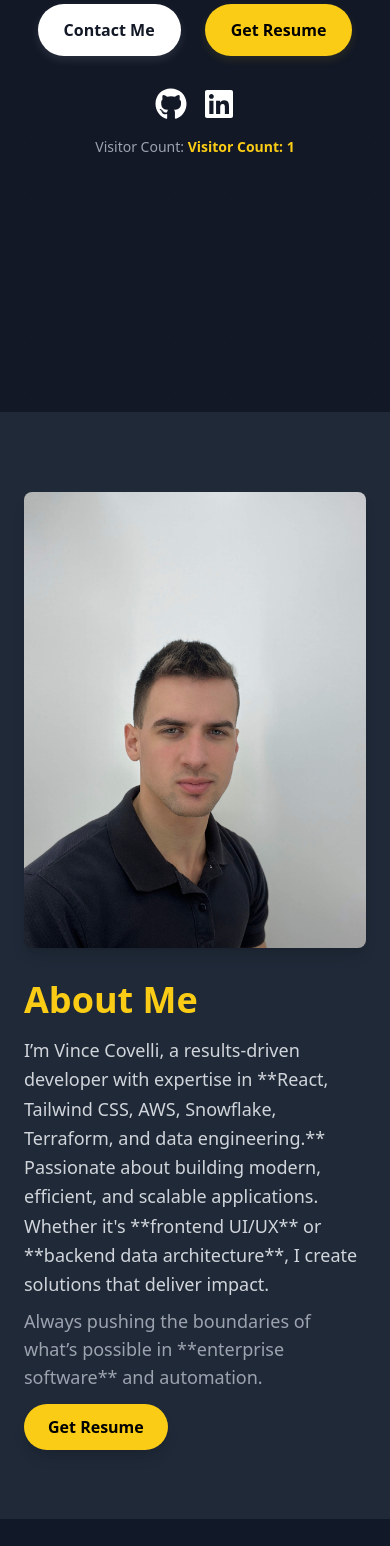
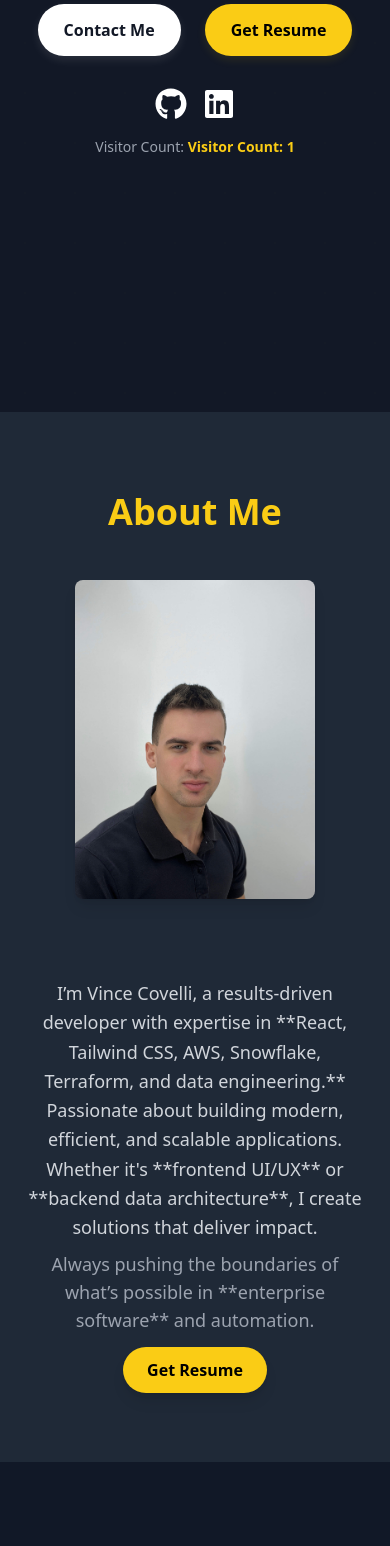
Before and after one commit to vcovelli/vc-portfolio, a React (Vite) app: page / in a window 390 px wide. Shown: the part 432-1978 px from the top of the page. Built offline with nearby package versions, Linux system fonts and the light colour scheme; no server answers; the database is empty.

Commit message:
Polished up the AboutMe section and headshot location. Adjusted the speed of the skills side scroller on mobile view.

```diff
--- a/src/App.jsx
+++ b/src/App.jsx
@@ -1,6 +1,6 @@
 import React from "react";
 import Navbar from "./components/Navbar/Navbar";
-import AboutMe from "./components/AboutMe";
+import AboutMe from "./components/AboutMe/AboutMe";
 import Experience from "./components/Experience/Experience";
 import Skills from "./components/Skills/Skills";
 import Education from "./components/Education/Education";
--- a/src/components/AboutMe.jsx
+++ /dev/null
@@ -1,53 +0,0 @@
-import React from "react";
-import { motion } from "framer-motion";
-
-export default function AboutMe() {
-  return (
-    <section id="about" className="py-20 bg-gray-800 text-white">
-      <div className="max-w-7xl mx-auto px-6 flex flex-col md:flex-row items-center">
-        {/* Image Section */}
-        <motion.div
-          className="w-full md:w-1/3"
-          initial={{ opacity: 0, x: -50 }}
-          animate={{ opacity: 1, x: 0 }}
-          transition={{ duration: 0.8 }}
-        >
-          <img
-            src="/vc-portfolio/RetouchedHeadshot-4of5.jpg"
-            alt="Vince Covelli"
-            className="rounded-lg shadow-lg w-90 h-85 object-cover mx-auto md:mx-0"
-          />
-        </motion.div>
-
-        {/* Text Section */}
-        <motion.div
-          className="w-full md:w-2/3 md:pl-12 mt-8 md:mt-0"
-          initial={{ opacity: 0, x: 50 }}
-          animate={{ opacity: 1, x: 0 }}
-          transition={{ duration: 0.8, delay: 0.2 }}
-        >
-          <h2 className="text-4xl font-bold text-yellow-400">About Me</h2>
-          <p className="mt-4 text-lg text-gray-300 leading-relaxed">
-            I’m Vince Covelli, a results-driven developer with expertise in **React, Tailwind CSS, AWS, Snowflake, Terraform, and data engineering.**
-            Passionate about building modern, efficient, and scalable applications.
-            Whether it's **frontend UI/UX** or **backend data architecture**, I create solutions that deliver impact.
-          </p>
-          <p className="mt-2 text-lg text-gray-400">
-            Always pushing the boundaries of what’s possible in **enterprise software** and automation.
-          </p>
-
-          {/* Get Resume Button */}
-          <div className="mt-6">
-            <a
-              href="/Vincent-Covelli Resume 2025.pdf"
-              className="px-6 py-3 bg-yellow-400 text-black font-bold rounded-full shadow-lg hover:bg-yellow-300 transition duration-300"
-              download
-            >
-              Get Resume
-            </a>
-          </div>
-        </motion.div>
-      </div>
-    </section>
-  );
-}
--- /dev/null
+++ b/src/components/AboutMe/AboutMe.jsx
@@ -0,0 +1,70 @@
+import React from "react";
+import { motion } from "framer-motion";
+
+export default function AboutMe() {
+  return (
+    <section id="about" className="py-20 bg-gray-800 text-white">
+      <div className="max-w-7xl mx-auto px-6 flex flex-col md:flex-row-reverse items-center gap-8">
+        {/* Mobile-Only Heading */}
+        <motion.h2
+          className="text-4xl font-bold text-yellow-400 mb-4 md:hidden"
+          initial={{ opacity: 0, y: -20 }}
+          animate={{ opacity: 1, y: 0 }}
+          transition={{ duration: 0.8 }}
+        >
+          About Me
+        </motion.h2>
+
+        {/* Image Section */}
+        <motion.div
+          className="w-full md:w-1/3 flex justify-center"
+          initial={{ opacity: 0, x: 50 }}
+          animate={{ opacity: 1, x: 0 }}
+          transition={{ duration: 0.8 }}
+        >
+          <img
+            src="/vc-portfolio/RetouchedHeadshot-4of5.jpg"
+            alt="Vince Covelli"
+            className="rounded-lg shadow-lg w-[70%] sm:w-[60%] md:w-[100%] max-w-[400px] object-cover"
+          />
+        </motion.div>
+
+        {/* Text Section */}
+        <motion.div
+          className="w-full md:w-2/3 md:pr-12 mt-8 md:mt-0 text-center md:text-left"
+          initial={{ opacity: 0, x: -50 }}
+          animate={{ opacity: 1, x: 0 }}
+          transition={{ duration: 0.8, delay: 0.2 }}
+        >
+          {/* Desktop-Only Heading */}
+          <h2 className="hidden md:block text-4xl font-bold text-yellow-400 mb-8">
+            About Me
+          </h2>
+
+          <p className="mt-4 text-lg text-gray-300 leading-relaxed">
+            I’m Vince Covelli, a results-driven developer with expertise in
+            **React, Tailwind CSS, AWS, Snowflake, Terraform, and data
+            engineering.** Passionate about building modern, efficient, and
+            scalable applications. Whether it's **frontend UI/UX** or **backend
+            data architecture**, I create solutions that deliver impact.
+          </p>
+          <p className="mt-2 text-lg text-gray-400">
+            Always pushing the boundaries of what’s possible in **enterprise
+            software** and automation.
+          </p>
+
+          {/* Get Resume Button */}
+          <div className="mt-6">
+            <a
+              href="/Vincent-Covelli Resume 2025.pdf"
+              className="px-6 py-3 bg-yellow-400 text-black font-bold rounded-full shadow-lg hover:bg-yellow-300 transition duration-300"
+              download
+            >
+              Get Resume
+            </a>
+          </div>
+        </motion.div>
+      </div>
+    </section>
+  );
+}
--- a/src/components/Skills/Skills.css
+++ b/src/components/Skills/Skills.css
@@ -51,3 +51,20 @@
     transform: translateX(-50%);
   }
 }
+
+/* Add responsiveness and dynamic scroll speed */
+@media (max-width: 768px) {
+  .marquee {
+    animation-duration: 8s; /* Faster scroll speed on mobile */
+  }
+
+  .skill-card {
+    width: 100px; /* Adjust size for smaller screens */
+    height: 100px;
+    font-size: 2.5rem;
+  }
+
+  .skill-name {
+    font-size: 0.875rem; /* Smaller text size on mobile */
+  }
+}
```
Also changed, not shown: src/components/AboutMe/AboutMe.css (added, +32 -0 lines). Lines whose indentation alone changed are shown as unchanged.
